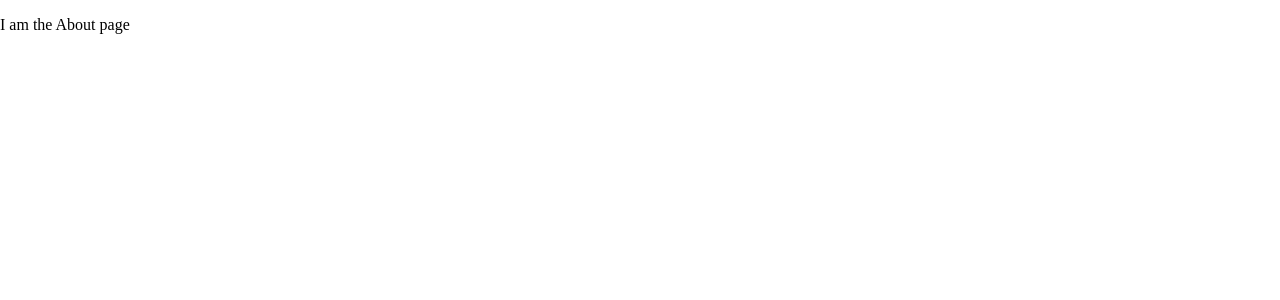
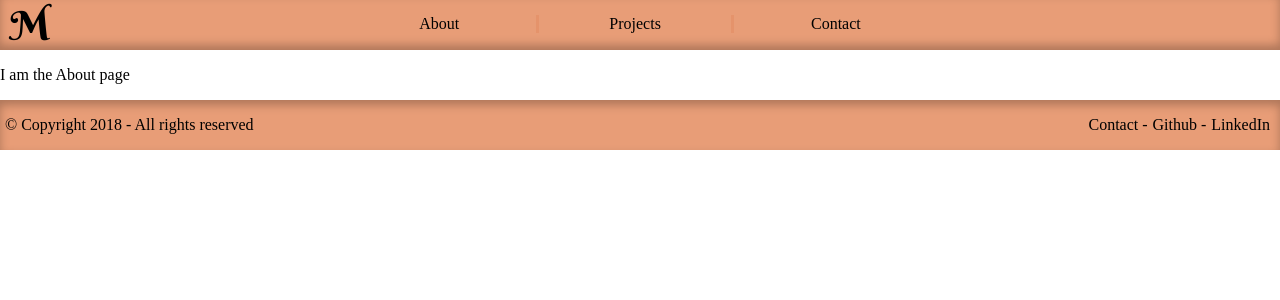
Before and after one commit to micheledh/react-portfolio, a React app: page /about in a window 1280 px wide. Shown: the top 300 px of the page. Built offline with nearby package versions, Linux system fonts and the light colour scheme.

Commit message:
Fix issues with router, components rendering

```diff
--- a/src/App.js
+++ b/src/App.js
@@ -1,7 +1,15 @@
 import React from 'react';
 
 import Routes from './routes';
+import Header from './javascript/component/header/Header';
+import Footer from './javascript/component/footer/Footer';
 
 export default function App() {
-    return <div>{Routes}</div>;
+    return (
+        <div>
+            <Header />
+            <Routes />
+            <Footer />
+        </div>
+    );
 }
--- a/src/javascript/component/contact/Contact.js
+++ b/src/javascript/component/contact/Contact.js
@@ -0,0 +1,9 @@
+import React from 'react';
+
+export default function Contact() {
+    return (
+        <div>
+            <p>I am the Contact page</p>
+        </div>
+    );
+}
--- a/src/javascript/component/footer/Footer.js
+++ b/src/javascript/component/footer/Footer.js
@@ -1,4 +1,5 @@
 import React from 'react';
+import {Link} from 'react-router-dom';
 
 import styles from '../../../styles/footer/footer.scss';
 
@@ -7,9 +8,25 @@ export default function Footer() {
         <footer className={styles.footer}>
             <p className={styles.copyright}>© Copyright {new Date().getFullYear()} - All rights reserved</p>
             <p className={styles.contactLinks}>
-                <span className={styles.link}>Contact - </span>
-                <span className={styles.link}>Github - </span>
-                <span className={styles.link}>LinkedIn</span>
+                <Link to="/contact" className={styles.link}>
+                    Contact -{' '}
+                </Link>
+                <a
+                    href="https://github.com/micheledh"
+                    target="_blank"
+                    rel="noopener noreferrer"
+                    className={styles.link}
+                >
+                    Github -{' '}
+                </a>
+                <a
+                    href="https://www.linkedin.com/in/mich%C3%A8le-debris-hue-1335b0152/"
+                    target="_blank"
+                    rel="noopener noreferrer"
+                    className={styles.link}
+                >
+                    LinkedIn
+                </a>
             </p>
         </footer>
     );
--- a/src/javascript/component/header/Header.js
+++ b/src/javascript/component/header/Header.js
@@ -1,7 +1,7 @@
 /* eslint-disable */
 
 import React, {Component} from 'react';
-import Link from 'react-router-dom';
+import {Link} from 'react-router-dom';
 
 import styles from '../../../styles/header/header.scss';
 
@@ -13,11 +13,15 @@ export default class Header extends Component {
     render() {
     return (
         <header className={styles.header}>
-            <div className={styles.logo}>M</div>
+
+              <Link to="/" className={styles.logo}>M</Link>
+
             <nav className={styles.navHeader}>
                 <Link to="/about" className={styles.navCat}>About</Link>
                 <div className={styles.navCat} onClick={this.scrollToProjects}>Projects</div>
-                <div className={styles.navCat}>Contact</div>
+
+                  <Link to="/contact" className={styles.navCat}>Contact</Link>
+
             </nav>
         </header>
     );}
--- a/src/javascript/component/main/Main.js
+++ b/src/javascript/component/main/Main.js
@@ -1,54 +1,38 @@
 /* eslint-disable */
 
 import React, {Component} from 'react';
-import PageContainer from '../pageContainer/PageContainer';
+import {Link} from 'react-router-dom';
+import ProjectContainerSmall from '../projectContainerSmall/ProjectContainerSmall';
 
 import styles from '../../../styles/main/main.scss';
-import placeholder150 from '../../../images/150.jpg';
 import arrowDown from '../../../images/arrowDown.png';
-import texts from '../../constant/texts';
+import Texts from '../../constant/texts';
 
 export default class Main extends Component {
     scrollToProjects() {
-        document.getElementById("projectsContainer").scrollIntoView({behavior: "smooth", block: "start"});
+        document.getElementById('projectsContainer').scrollIntoView({behavior: 'smooth', block: 'start'});
     }
 
     render() {
+      const projectsArray = Object.keys(Texts).map(key => Texts[key]);
         return (
-            <PageContainer>
             <main className={styles.main}>
                 <div className={styles.backgroundImg}>
                     <div className={styles.titleContainer}>
                         <h1 className={styles.homepageTitle}>Michele - Web developer for all your projects</h1>
-                        <p className={styles.freeQuote}>Free quote</p>
+                        <Link to="/contact" className={styles.freeQuote}>Free quote</Link>
                     </div>
                     <div className={styles.checkContainer} onClick={this.scrollToProjects}>
-                        <p className={styles.checkWork}>
-                            Check my work
-                        </p>
+                        <p className={styles.checkWork}>Check my work</p>
                         <img src={arrowDown} alt="Check my work" className={styles.downArrow} />
                     </div>
                 </div>
 
-                <div className={styles.projects} id="projectsContainer">
-                    <div className={styles.project}>
-                        <img src={placeholder150} alt={texts.project1.title} className={styles.projectImg} />
-                        <h2 className={styles.projectTitle}>{texts.project1.title}</h2>
-                        <p className={styles.projectDescription}>{texts.project1.description}</p>
-                    </div>
-                    <div className={styles.project}>
-                        <img src={placeholder150} alt={texts.project2.title} className={styles.projectImg} />
-                        <h2 className={styles.projectTitle}>{texts.project2.title}</h2>
-                        <p className={styles.projectDescription}>{texts.project2.description}</p>
-                    </div>
-                    <div className={styles.project}>
-                        <img src={placeholder150} alt={texts.project3.title} className={styles.projectImg} />
-                        <h2 className={styles.projectTitle}>{texts.project3.title}</h2>
-                        <p className={styles.projectDescription}>{texts.project3.description}</p>
-                    </div>
-                </div>
+              <div className={styles.projects} id="projectsContainer">
+                {projectsArray.map(project => <ProjectContainerSmall key={project.title} project={project} />)}
+              </div>
+
             </main>
-            </PageContainer>
         );
     }
 }
--- a/src/javascript/component/pageContainer/PageContainer.js
+++ /dev/null
@@ -1,12 +0,0 @@
-import React from 'react';
-
-import Header from '../header/Header';
-import Footer from '../footer/Footer';
-
-export default component => (
-    <div>
-        <Header />
-        {component}
-        <Footer />
-    </div>
-);
--- /dev/null
+++ b/src/javascript/component/projectContainerSmall/ProjectContainerSmall.js
@@ -0,0 +1,28 @@
+/* eslint-disable */
+
+import React, {Component} from 'react';
+import PropTypes from 'prop-types';
+import styles from '../../../styles/projectContainerSmall/projectContainerSmall.scss';
+import placeholder150 from '../../../images/150.jpg';
+
+class ProjectContainerSmall extends Component {
+    /*static propTypes = {
+        key: PropTypes.number,
+        project: PropTypes.shape({
+            title: PropTypes.string,
+            description: PropTypes.string
+        })
+    };*/
+
+    render() {
+        return (
+            <div className={styles.project}>
+                <img src={placeholder150} alt={this.props.project.title} className={styles.projectImg} />
+                <h2 className={styles.projectTitle}>{this.props.project.title}</h2>
+                <p className={styles.projectDescription}>{this.props.project.description}</p>
+            </div>
+        );
+    }
+}
+
+export default ProjectContainerSmall;
--- a/src/routes.js
+++ b/src/routes.js
@@ -5,12 +5,12 @@ import Main from './javascript/component/main/Main';
 import About from './javascript/component/about/About';
 import Contact from './javascript/component/contact/Contact';
 
-const Routes = (
+export default function Routes() {
+    return (
         <Switch>
             <Route exact path="/" component={Main} />
             <Route exact path="/about" component={About} />
             <Route exact path="/contact" component={Contact} />
         </Switch>
     );
-
-export default Routes;
+}
--- a/src/styles/footer/footer.scss
+++ b/src/styles/footer/footer.scss
@@ -17,6 +17,8 @@
 
 .link {
   margin-right: 5px;
+  color: black;
+  text-decoration: none;
   &:hover {
     cursor: pointer;
   }
--- a/src/styles/header/header.scss
+++ b/src/styles/header/header.scss
@@ -12,6 +12,8 @@
   margin: auto auto auto 10px;
   font-family: 'Berkshire Swash', cursive;
   font-size: 40px;
+  color: black;
+  text-decoration: none;
 }
 
 .navHeader {
@@ -26,6 +28,8 @@
 
 .navCat {
   margin: auto;
+  color: black;
+  text-decoration: none;
   &:hover {
     cursor: pointer;
   }
--- a/src/styles/main/main.scss
+++ b/src/styles/main/main.scss
@@ -46,6 +46,8 @@
   margin: 30px auto;
   line-height: 40px;
   font-size: 17px;
+  color: black;
+  text-decoration: none;
   &:hover {
     cursor: pointer;
   }
@@ -59,7 +61,7 @@
 .downArrow {
   width: 50px;
   height: 30px;
-  margin: auto;
+  margin: 5px auto;
 }
 
 .projects {
@@ -75,7 +77,7 @@
   max-width: 450px;
   display: flex;
   flex-direction: column;
-  margin: 20px;
+  margin: 20px auto;
   min-width: 250px;
   background-color: #0F3F40;
   color: white;
--- /dev/null
+++ b/src/styles/projectContainerSmall/projectContainerSmall.scss
@@ -0,0 +1,23 @@
+.project {
+  border: 1px solid #8FA572;
+  border-radius: 5%;
+  width: 40%;
+  max-width: 450px;
+  display: flex;
+  flex-direction: column;
+  margin: 20px;
+  min-width: 250px;
+  background-color: #0F3F40;
+  color: white;
+}
+
+.projectImg {
+  width: 90%;
+  max-height: 300px;
+  align-self: center;
+  margin: 5px;
+}
+
+.projectTitle, .projectDescription {
+  margin: 10px;
+}
```
Also changed, not shown: 1 other file (tests, documents, lock files or other folders). Lines whose indentation alone changed are shown as unchanged.
